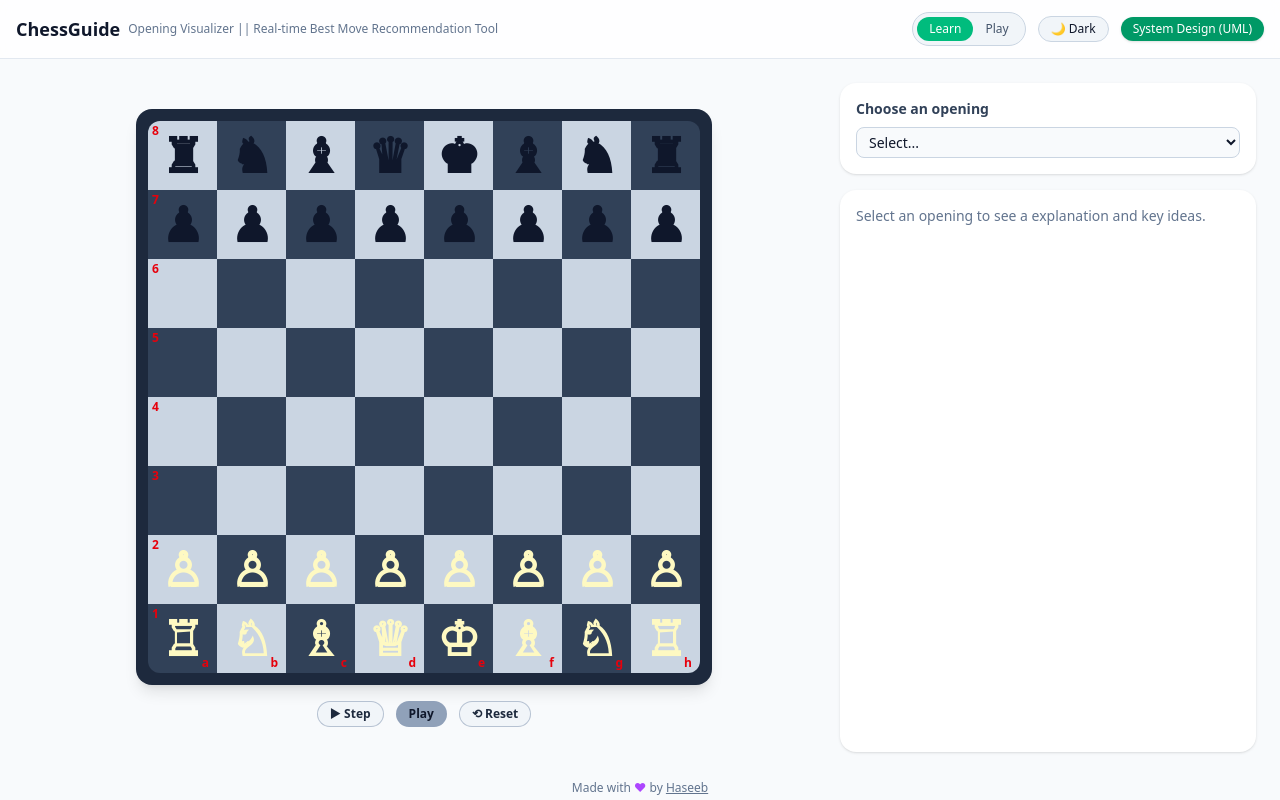
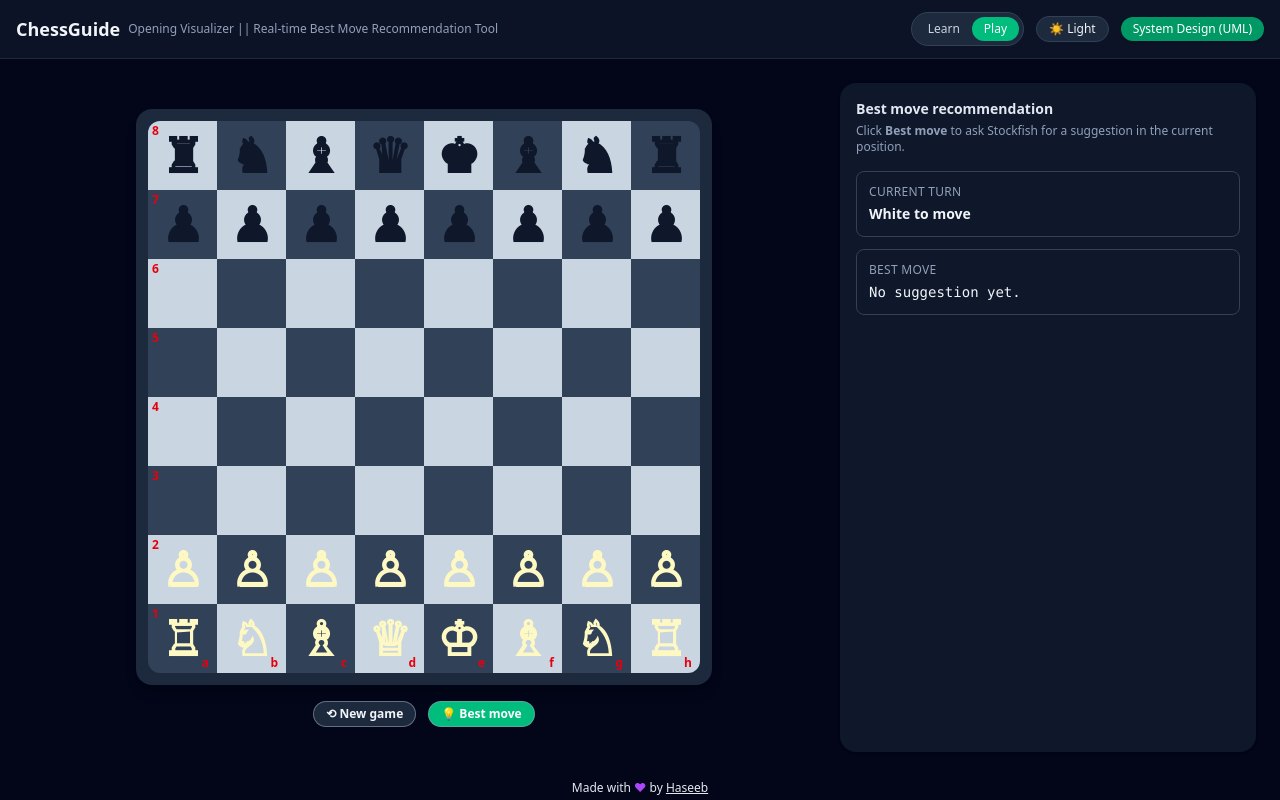
Before and after one commit to haseebshaik00/ChessGuide, a Vue app: page / in a window 1280 px wide. Built offline with nearby package versions, Linux system fonts and the light colour scheme.

Commit message:
Refactor & change default to dark theme & play mode

```diff
--- a/src/components/learn/LearnView.vue
+++ b/src/components/learn/LearnView.vue
@@ -110,7 +110,9 @@ export default defineComponent({
 
             if (opening) {
                 for (let i = 0; i < openingStore.currentMoveIndex; i += 1) {
-                    last = chess.move(opening.moves[i], { sloppy: true });
+                    const moveSan = opening.moves[i];
+                    if (!moveSan) continue;
+                    last = chess.move(moveSan);
                 }
             }
 
--- a/src/components/play/PlayView.vue
+++ b/src/components/play/PlayView.vue
@@ -105,7 +105,7 @@ export default defineComponent({
     },
     setup() {
         const game = ref(new Chess());
-        const selectedSquare = ref<string | null>(null);
+        const selectedSquare = ref<string | undefined>(undefined);
         const lastMove = ref<LastMove>(null);
 
         const bestMoveStatus = ref<BestMoveStatus>('idle');
@@ -197,7 +197,7 @@ export default defineComponent({
 
             // Click same square → deselect
             if (selectedSquare.value === coord) {
-                selectedSquare.value = null;
+                selectedSquare.value = undefined;
                 return;
             }
 
@@ -219,7 +219,7 @@ export default defineComponent({
 
             if (move) {
                 lastMove.value = { from: move.from, to: move.to };
-                selectedSquare.value = null;
+                selectedSquare.value = undefined;
                 persistFen();
                 bestMoveStatus.value = 'idle';
                 bestMoveUci.value = null;
@@ -239,7 +239,7 @@ export default defineComponent({
 
         function handleResetGame(): void {
             game.value = new Chess();
-            selectedSquare.value = null;
+            selectedSquare.value = undefined;
             lastMove.value = null;
             bestMoveStatus.value = 'idle';
             bestMoveUci.value = null;
--- a/src/components/shared/ChessBoard.vue
+++ b/src/components/shared/ChessBoard.vue
@@ -31,7 +31,8 @@
 </template>
 
 <script lang="ts">
-import { defineComponent, computed, PropType } from 'vue';
+import { defineComponent, computed } from 'vue';
+import type { PropType } from 'vue';
 
 type LastMove = { from: string; to: string } | null;
 
@@ -70,13 +71,14 @@ function pieceToUnicode(symbol: string): string {
 }
 
 function parseFenBoard(fen: string): string[][] {
-    const boardPart = fen.split(' ')[0];
+    const boardPart = fen.split(' ')[0] ?? '';
     const rows = boardPart.split('/');
     const board: string[][] = [];
 
     for (let i = 0; i < rows.length; i += 1) {
         const rowStr = rows[i];
         const row: string[] = [];
+        if (!rowStr) continue;
         for (let j = 0; j < rowStr.length; j += 1) {
             const ch = rowStr.charAt(j);
             const num = Number(ch);
@@ -103,8 +105,8 @@ export default defineComponent({
             default: null,
         },
         selectedSquare: {
-            type: String,
-            default: null,
+            type: String as PropType<string | undefined>,
+            default: undefined,
         },
         interactive: {
             type: Boolean,
@@ -118,14 +120,14 @@ export default defineComponent({
             const result: SquareView[] = [];
 
             for (let rankIndex = 0; rankIndex < 8; rankIndex += 1) {
-                const row = board[rankIndex];
+                const row = board[rankIndex] ?? '';
                 const rankNumber = 8 - rankIndex;
 
                 for (let fileIndex = 0; fileIndex < 8; fileIndex += 1) {
-                    const fileLetter = FILES[fileIndex];
+                    const fileLetter = FILES[fileIndex]?? '';
                     const coord = fileLetter + String(rankNumber);
 
-                    const symbol = row[fileIndex] || '';
+                    const symbol = row[fileIndex] ?? '';
                     const isDark = (rankIndex + fileIndex) % 2 === 1;
                     const isWhitePiece = symbol !== '' && symbol === symbol.toUpperCase();
                     const unicode = symbol ? pieceToUnicode(symbol) : null;
--- a/src/stores/uiStore.ts
+++ b/src/stores/uiStore.ts
@@ -10,8 +10,8 @@ interface UiState {
 export const useUiStore = defineStore('ui', {
   state(): UiState {
     return {
-      mode: 'learn',
-      theme: 'light',
+      mode: 'play',
+      theme: 'dark',
     }
   },
   actions: {
@@ -52,7 +52,7 @@ export const useUiStore = defineStore('ui', {
       if (storedTheme === 'light' || storedTheme === 'dark') {
         this.setTheme(storedTheme)
       } else {
-        this.setTheme('light')
+        this.setTheme('dark')
       }
     },
   },
```
Also changed, not shown: 1 other file (tests, documents, lock files or other folders).
